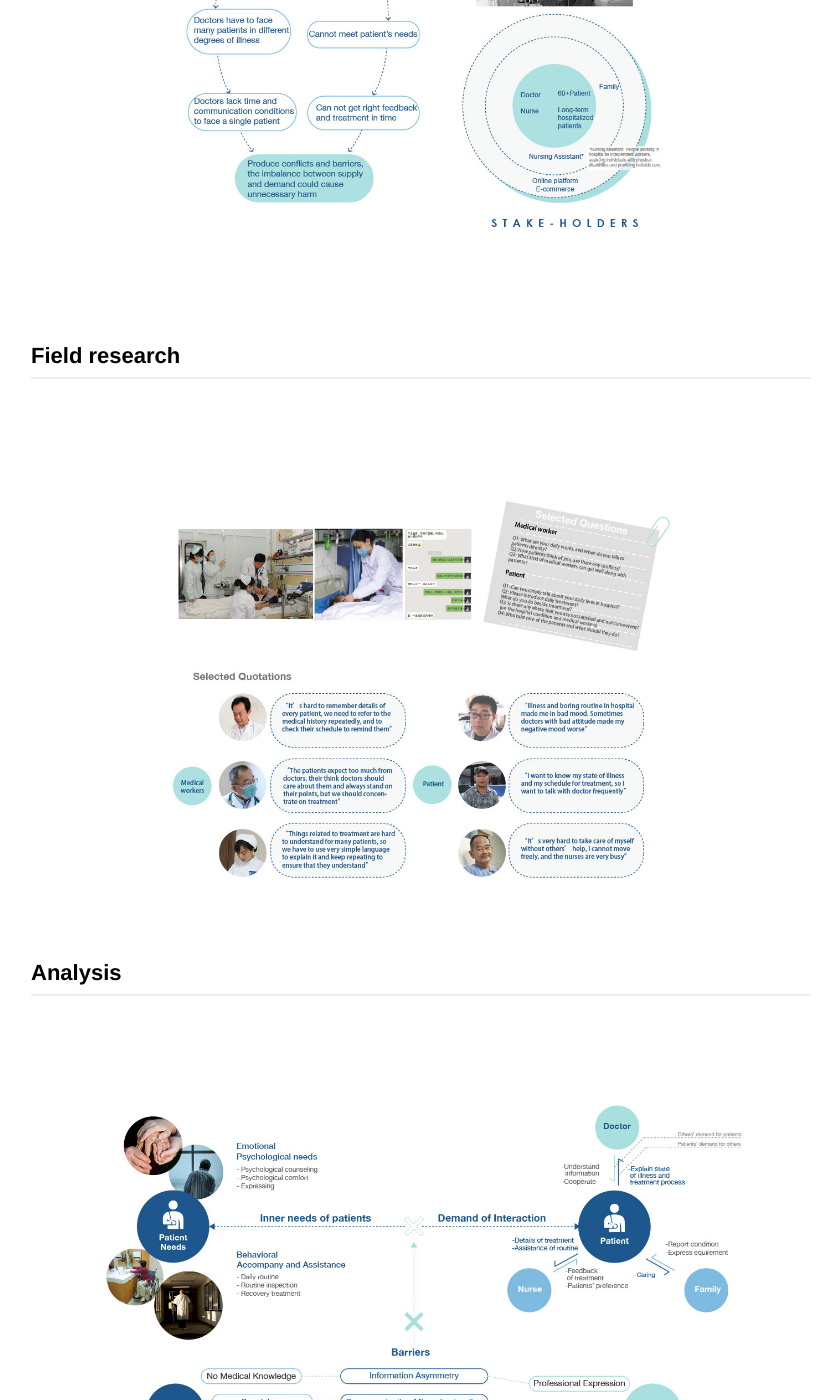
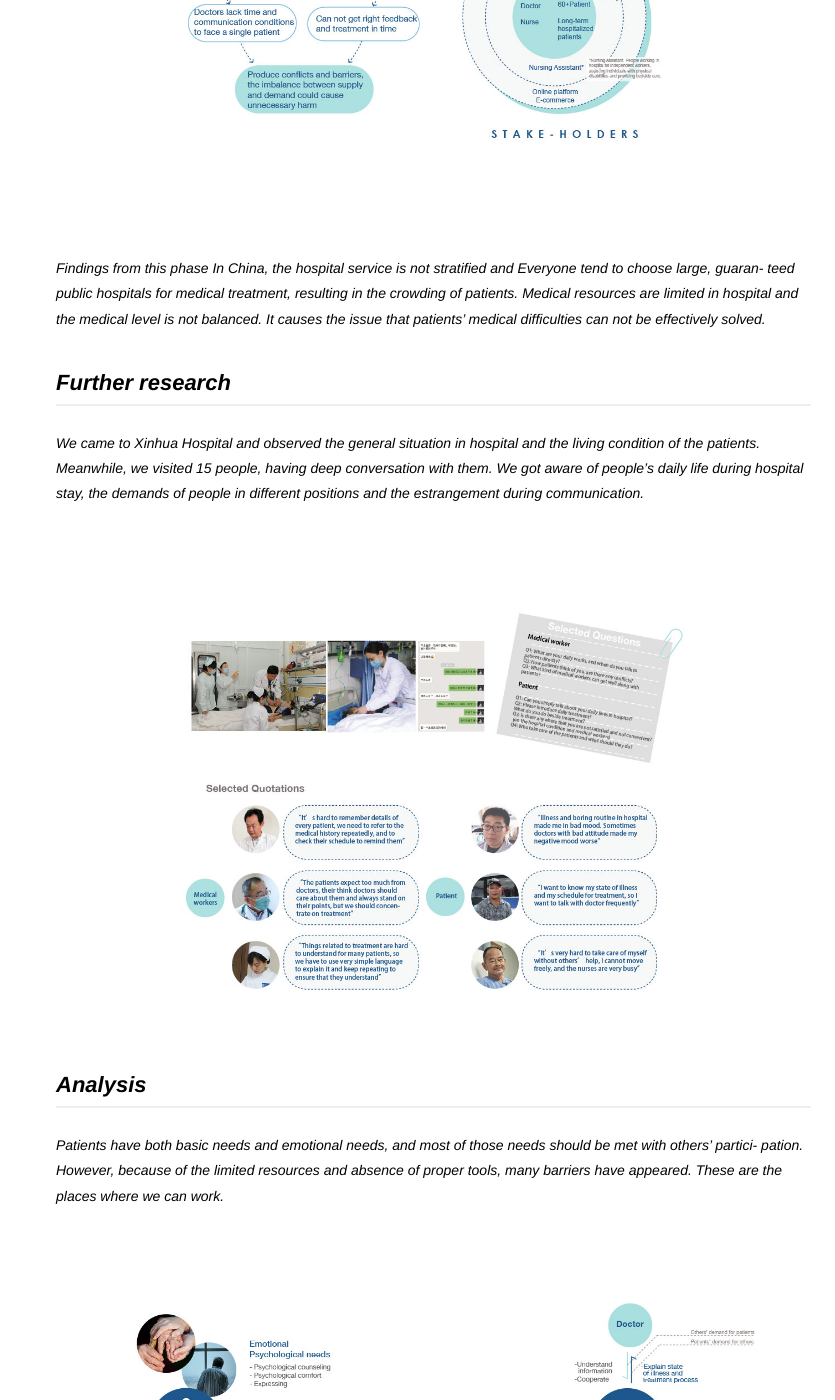
Before and after one commit to yuanyuanhu96/Potfolio-Archive, a Jekyll site: the page built from _posts/2011-12-18-Hua-Xiao-Tuo.md, in a window 1280 px wide and 1400 px high, scrolled down 1497 px. Shown: the whole window, without its empty margins (219-1054 px from the left). Built offline with Jekyll 4.4.1, drawn with Linux system fonts in a browser that asks for light colours; some of the changed text lies outside the part shown.

Commit message:
Update 2011-12-18-Hua-Xiao-Tuo.md

```diff
--- a/_posts/2011-12-18-Hua-Xiao-Tuo.md
+++ b/_posts/2011-12-18-Hua-Xiao-Tuo.md
@@ -9,13 +9,19 @@ description: Elderly care has become a thorny issue, especially in the ward, pro
 
 Elderly care has become a thorny issue, especially in the ward, professional care workers are in severe shortage. In this situation, the healthcare robot came into being.
 A healthcare robot can be accompanied by an elderly person who is disable to take care of themselves and make the life in the ward no longer depressing.
-## Background
+## Background research
 ![Git Bash](/images/HXT-image/HXT-image-02.jpg)
-## Findings from this phase
 ![Git Bash](/images/HXT-image/HXT-image-03.jpg)
-## Field research
+ > Findings from this phase
+ In China, the hospital service is not stratified and Everyone tend to choose large, guaran-
+teed public hospitals for medical treatment, resulting in the crowding of patients.
+Medical resources are limited in hospital and the medical level is not balanced. It causes the issue that patients’ medical difficulties can not be effectively solved.
+## Further research
+We came to Xinhua Hospital and observed the general situation in hospital and the living condition of the patients. Meanwhile, we visited 15 people, having deep conversation with them.
+We got aware of people’s daily life during hospital stay, the demands of people in different positions and the estrangement during communication.
 ![Git Bash](/images/HXT-image/HXT-image-04.jpg)
 ## Analysis
+Patients have both basic needs and emotional needs, and most of those needs should be met with others’ partici- pation. However, because of the limited resources and absence of proper tools, many barriers have appeared. These are the places where we can work.
 ![Git Bash](/images/HXT-image/HXT-image-05.jpg)
 ## Persona
 ![Git Bash](/images/HXT-image/HXT-image-06.jpg)
@@ -26,8 +32,12 @@ A healthcare robot can be accompanied by an elderly person who is disable to tak
 ![Git Bash](/images/HXT-image/HXT-image-09.jpg)
 ![Git Bash](/images/HXT-image/HXT-image-10.jpg)
 ## Form development
+We design its form, according to its functions and the ideal image it will present, and adjust it to contain all structures and hardwares
 ![Git Bash](/images/HXT-image/HXT-image-11.jpg)
 ## Final works
+Hua Xiao Tuo is a small healthcare robot in the ward.
+She can serve as a nurse, health care workers and family role, responsible for information communication, life care and emotional nursing.
+She can do the health examination and patiently explained the symp- toms to the patient. More important- ly, she can make the life in the ward no longer boring.
 ![Git Bash](/images/HXT-image/HXT-image-12.jpg)
 ### Journey map
 ![Git Bash](/images/HXT-image/HXT-image-13.jpg)
```
